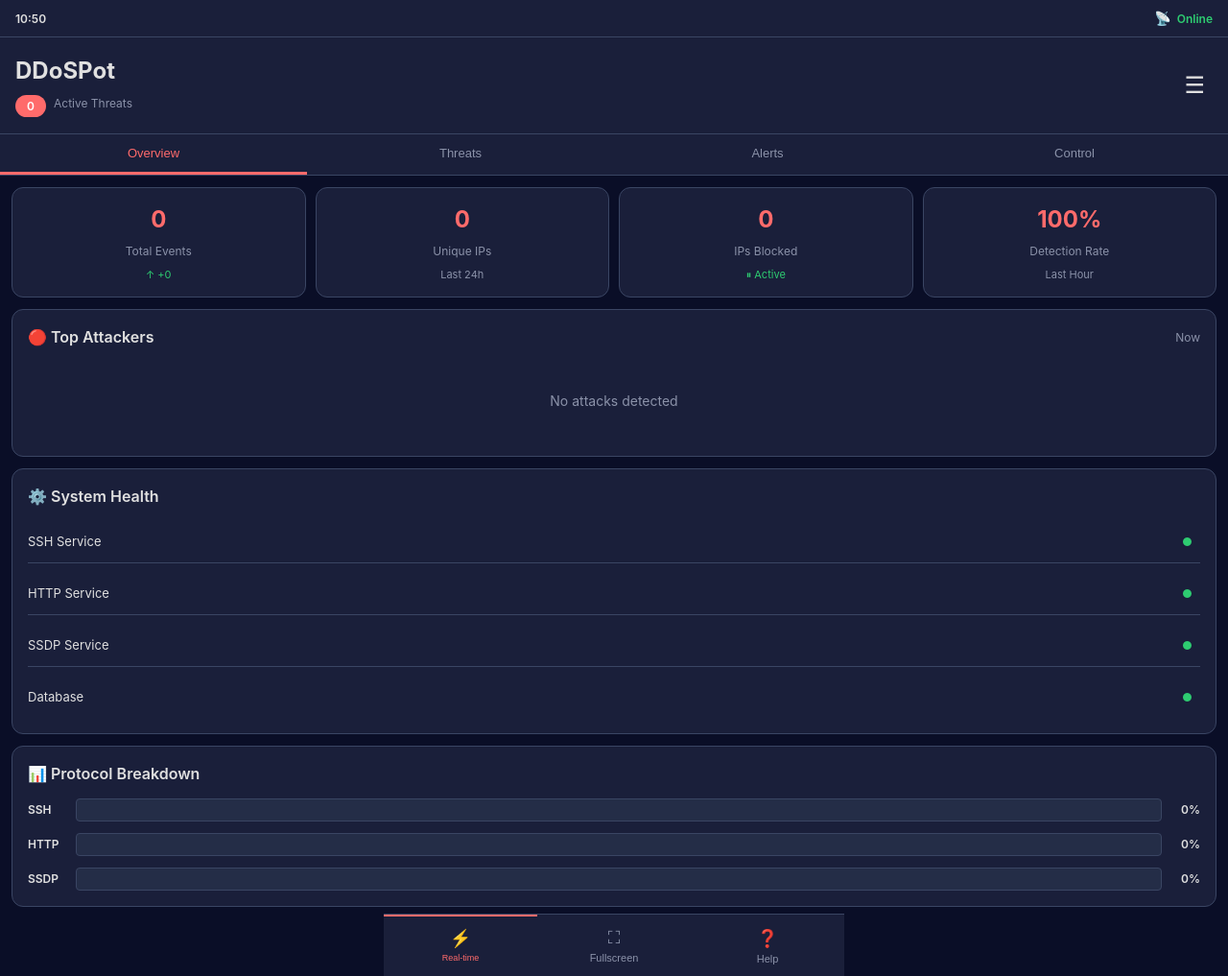
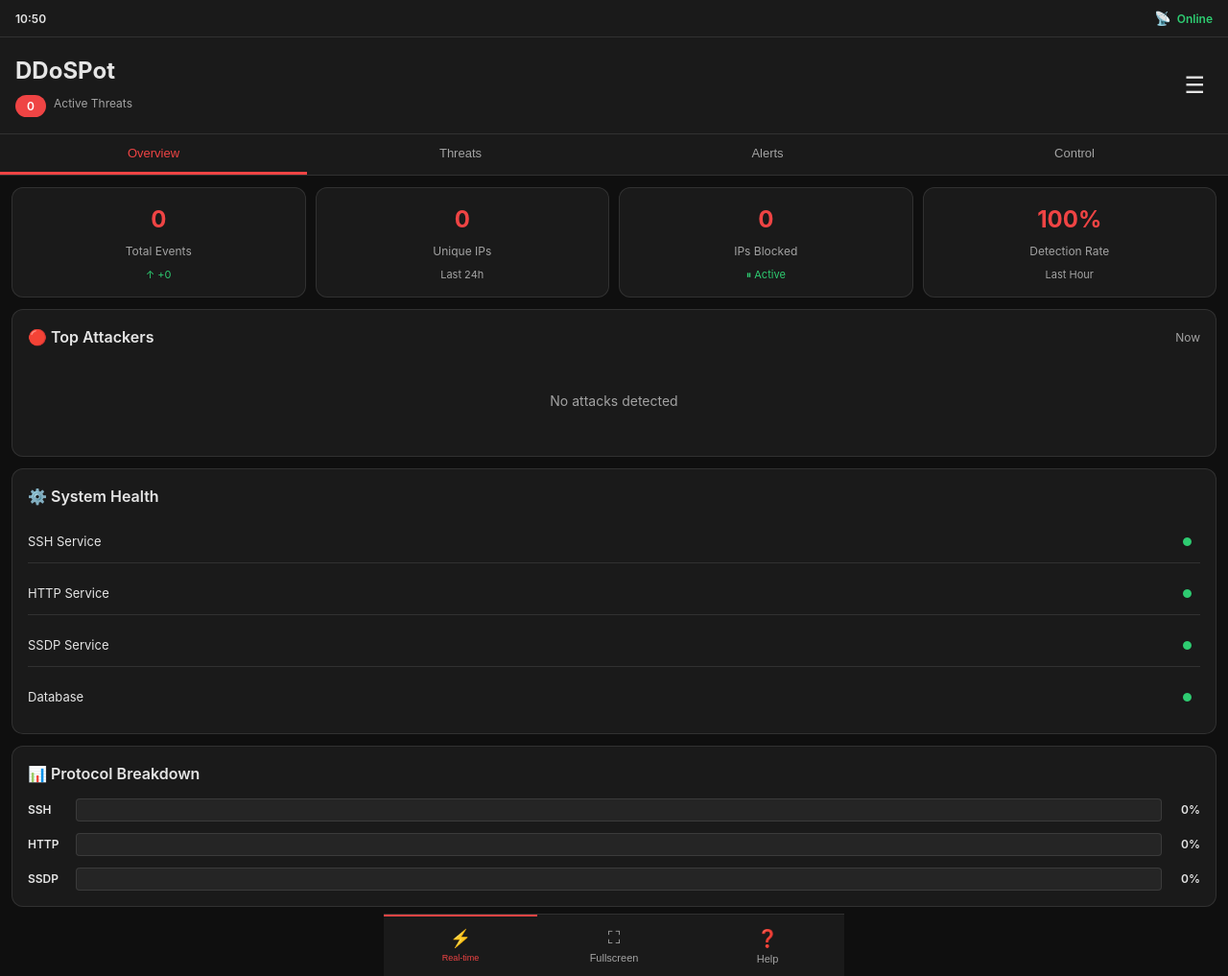
Before and after one commit to HunterB2-dev/ddospot, a Flask app: page /mobile in a window 1280 px wide. Shown: the whole page at 96% size. Run offline with Flask 3, Linux system fonts and the light colour scheme; data that the repository does not hold is empty.

Commit message:
Apply dark black/red theme to all dashboards - remove theme toggle

```diff
--- a/static/mobile-dashboard.css
+++ b/static/mobile-dashboard.css
@@ -1,15 +1,21 @@
 /* DDoSPot Mobile Dashboard - Responsive CSS */
 
 :root {
-    --primary: #ff6b6b;
-    --secondary: #4ecdc4;
-    --accent: #ffe66d;
-    --bg: #0a0e27;
-    --surface: #1a1f3a;
-    --surface-light: #242d47;
-    --border: #3a4563;
-    --text: #e0e0e0;
-    --text-muted: #8b92a9;
+    --primary-red: #ef4444;
+    --primary-dark: #b91c1c;
+    --primary-black: #0f0f0f;
+    --dark-surface: #1a1a1a;
+    --dark-surface-2: #252525;
+    --dark-text: #e5e5e5;
+    --dark-text-secondary: #a3a3a3;
+
+    --primary: var(--primary-red);
+    --bg: var(--primary-black);
+    --surface: var(--dark-surface);
+    --surface-light: var(--dark-surface-2);
+    --border: rgba(255, 255, 255, 0.1);
+    --text: var(--dark-text);
+    --text-muted: var(--dark-text-secondary);
     --success: #2ecc71;
     --warning: #f39c12;
     --danger: #e74c3c;
--- a/templates/index.html
+++ b/templates/index.html
@@ -22,11 +22,6 @@
     <script src="https://cdn.jsdelivr.net/npm/chart.js"></script>
     <script src="https://cdnjs.cloudflare.com/ajax/libs/leaflet/1.9.4/leaflet.min.js"></script>
     <script>
-        // Initialize theme immediately to prevent flash
-        const savedTheme = localStorage.getItem('ddospot-theme');
-        if (savedTheme === 'light') {
-            document.body.classList.add('light-mode');
-        }
         console.log('🍯 DDoSPoT Dashboard Loading...');
 
         // Register Service Worker (Feature #12)
@@ -67,7 +62,6 @@
                     <span class="live-text">LIVE</span>
                     <span class="last-updated">Updated: <span id="update-time">just now</span></span>
                 </div>
-                <button id="dark-mode-toggle" class="theme-toggle" title="Toggle dark mode">🌙</button>
                 <a href="/settings" class="theme-toggle" title="Configure settings">⚙️</a>
                 <button id="alert-settings-btn" class="theme-toggle" title="Configure alert thresholds">🔔</button>
                 <button id="pause-refresh-btn" class="theme-toggle" title="Pause/Resume refresh">▶️</button>
```
Also changed, not shown: static/dashboard-clean.css (+0 -11 lines).
